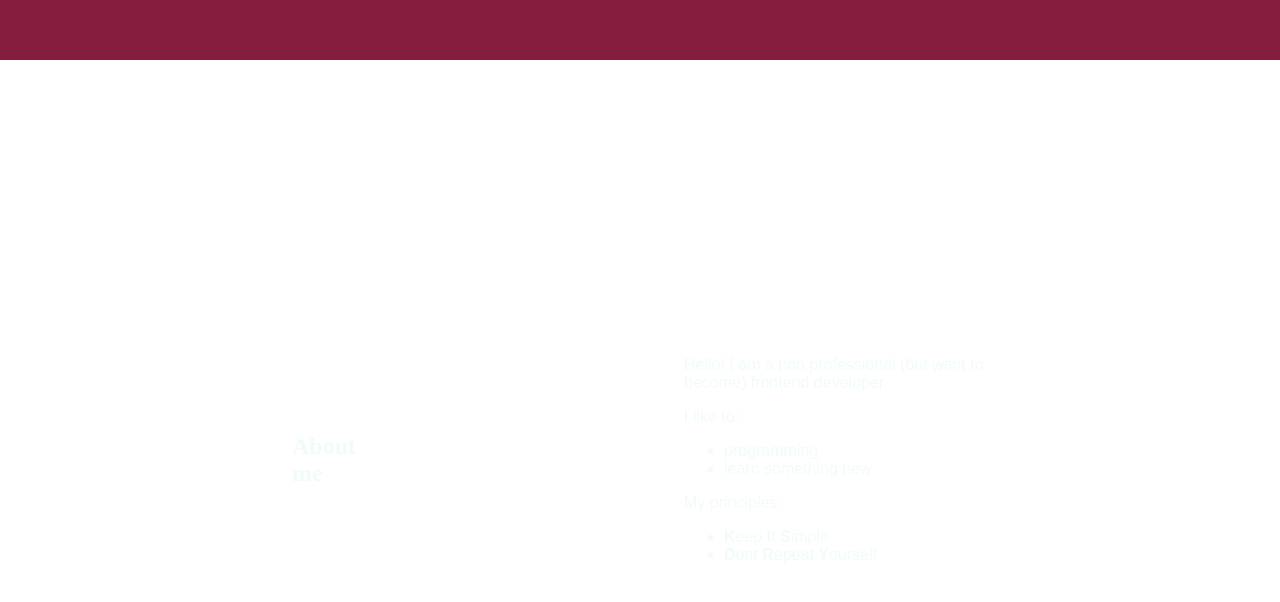
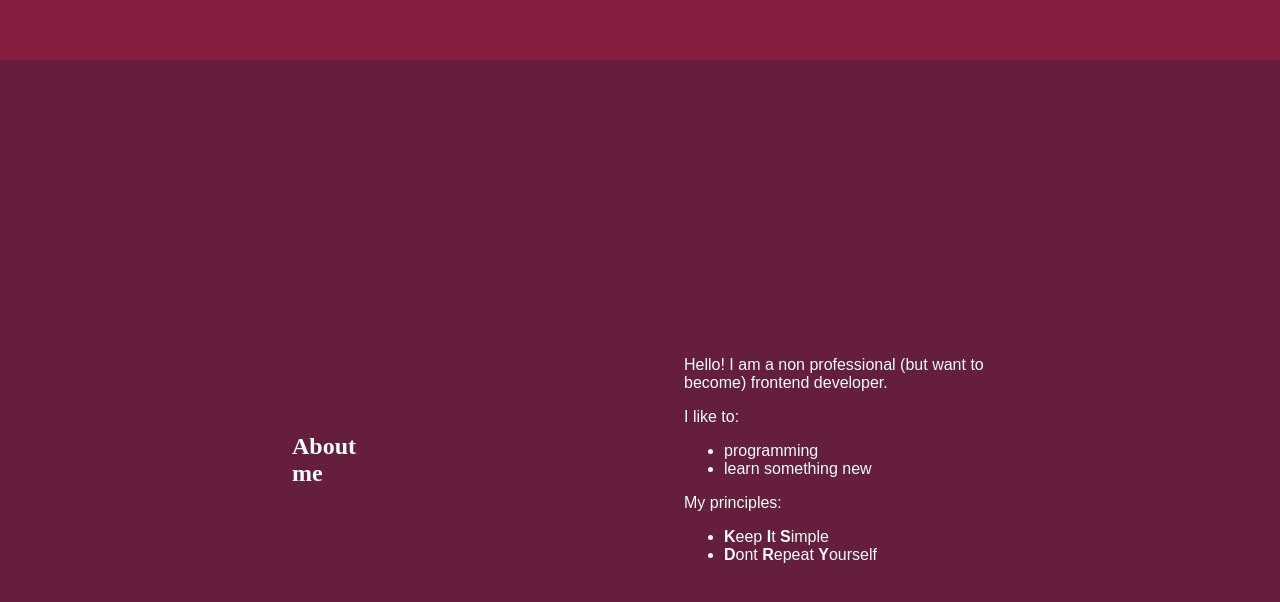
Before and after one commit to ivannrudoy/rsschool-cv, a plain HTML site: page index.html in a window 1280 px wide. Shown: the part 740-1342 px from the top of the page. Drawn offline with Linux system fonts and the light colour scheme.

Commit message:
feat: add `bg_purple-700` modiifer

```diff
--- a/index.html
+++ b/index.html
@@ -43,7 +43,7 @@
     </section>
   </header>
   <main>
-  <section id="about" class="about main__section main__about section_full-h section_two-cols">
+  <section id="about" class="about main__section main__about bg_purple-700 section_full-h section_two-cols">
     <h2 class="about__title section__title">About me</h2>
     <div class="about__content section__content text_sans">
       <p>
--- a/styles/style.css
+++ b/styles/style.css
@@ -1,5 +1,6 @@
 :root {
   --purple: #851e3e;
+  --purple-700: #651e3e;
   --skyblue: #F0FBFA;
   --section__title_w: 100px;
   --section__content_w: 304px;
@@ -64,6 +65,10 @@
   background-color: var(--purple);
 }
 
+.bg_purple-700 {
+  background-color: var(--purple-700);
+}
+
 .text_raised {
   text-shadow: 0 1px 0 rgba(0,0,0,.5);
 }
```
